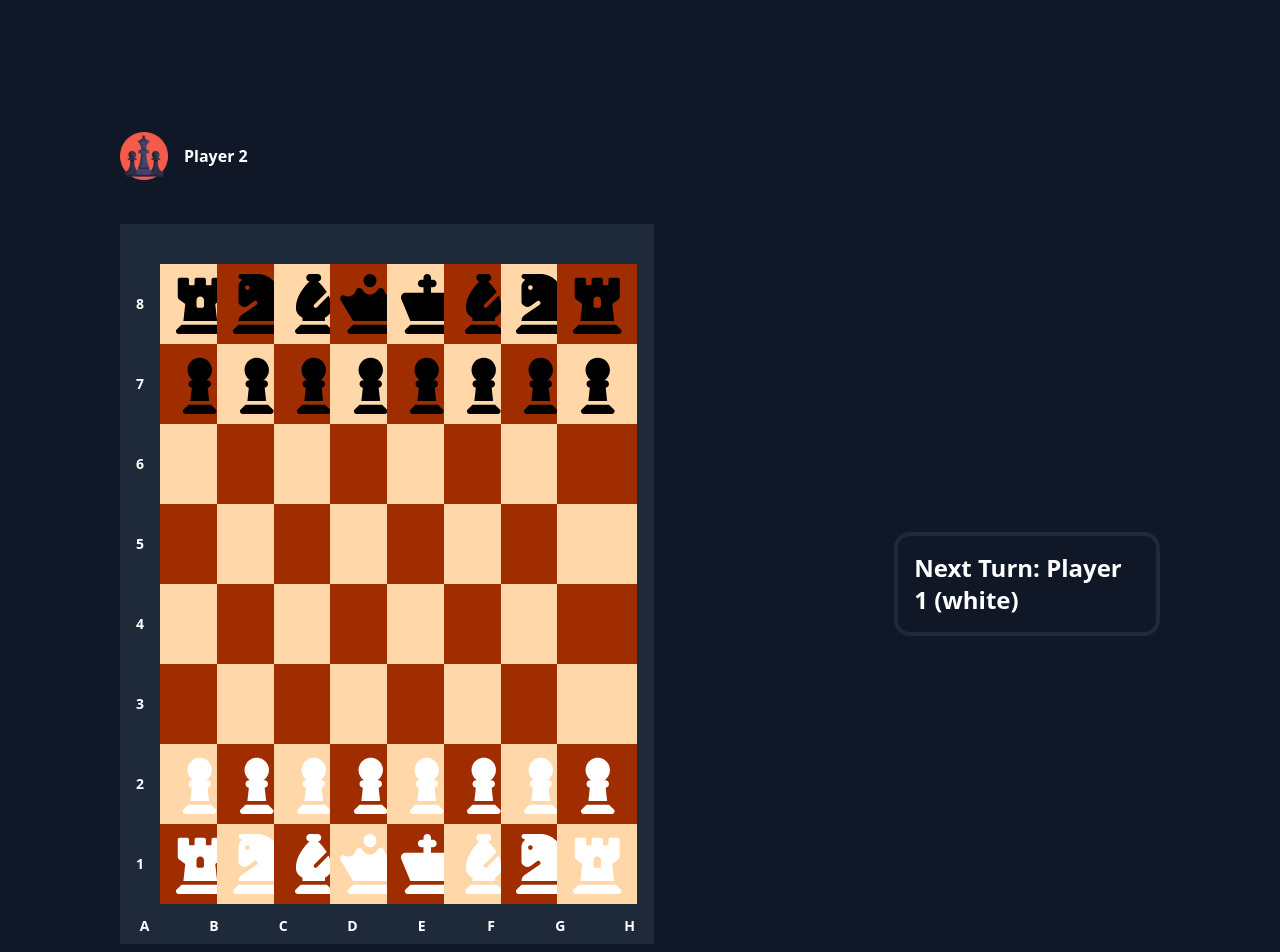
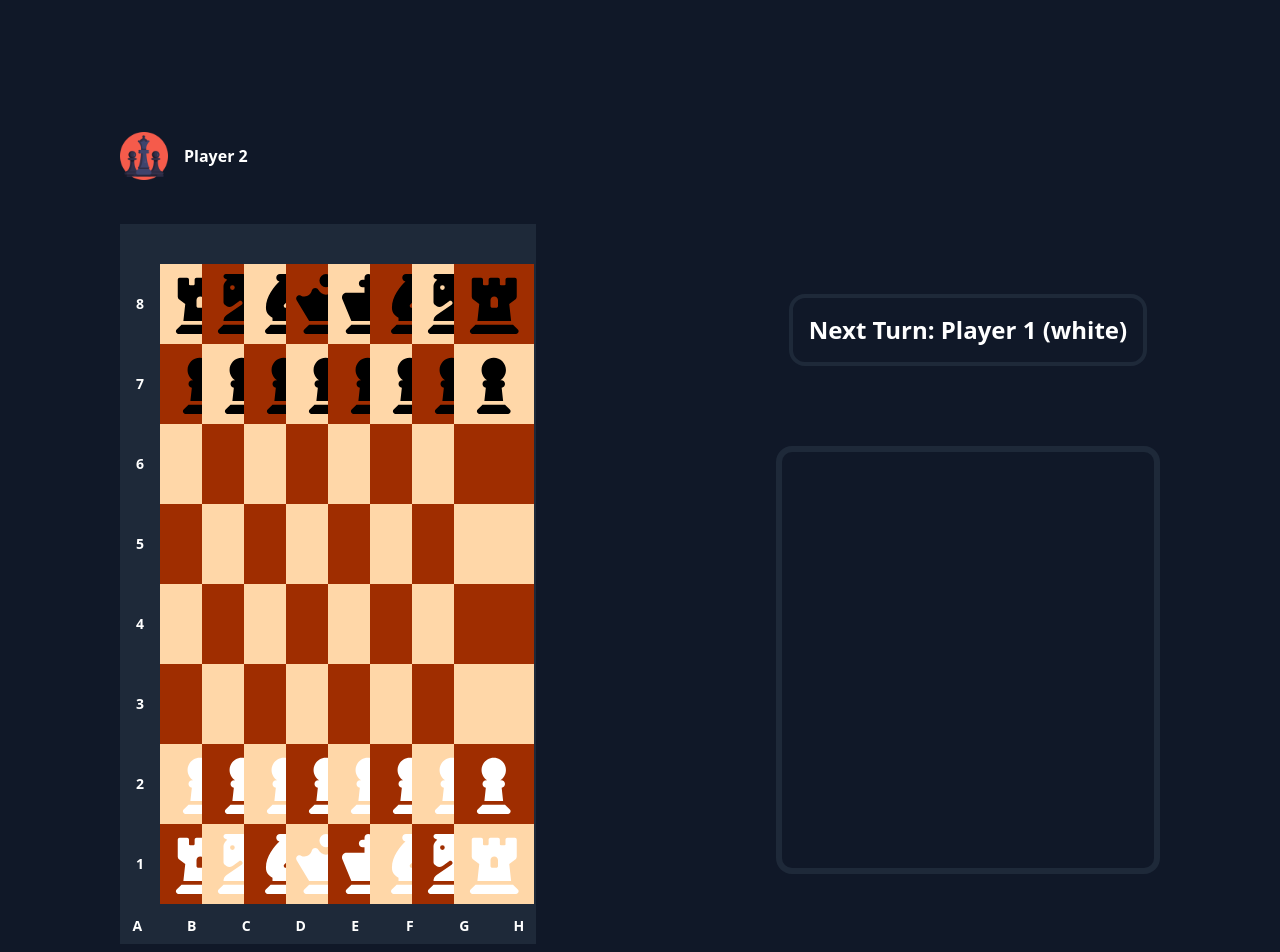
Before and after one commit to DariusBolos/mate-in-one, a React (Vite) app in the folder frontend/: page /game in a window 1280 px wide. Shown: the top 952 px of the page. Built offline with nearby package versions, Linux system fonts and the light colour scheme.

Commit message:
move tracker implementation

```diff
--- a/frontend/index.html
+++ b/frontend/index.html
@@ -2,7 +2,7 @@
 <html lang="en">
   <head>
     <meta charset="UTF-8" />
-    <link rel="icon" type="image/png" href="/frontend/src/assets/logo.png" />
+    <link rel="icon" type="image/png" href="./src/assets/logo.png" />
     <meta name="viewport" content="width=device-width, initial-scale=1.0" />
     <title>Mate in One</title>
   </head>
--- a/frontend/src/components/chess/board/Board.tsx
+++ b/frontend/src/components/chess/board/Board.tsx
@@ -7,7 +7,11 @@ import { selectStrategy } from '../../../utils/strategies/StrategySelector';
 import { Strategy } from '../../../types/Strategy';
 import { PieceColor } from '../../../types/Piece';
 
-export default function Board() {
+type Props = {
+    handleNewMoveDisplay: Function
+}
+
+export default function Board({handleNewMoveDisplay}: Props) {
     const boardLetters = "ABCDEFGH";
     const boardNumbers = "87654321";
 
@@ -61,7 +65,11 @@ export default function Board() {
 
         setValidMoves([]);
         setChessBoard(newBoard);
-        moveColor === "white" ? setMoveColor("black") : setMoveColor("white");
+
+        const moveCode = `${boardLetters.charAt(y)}${boardNumbers.charAt(8 - x)}`
+
+        moveColor === "white" ? (handleNewMoveDisplay("white", moveCode) || setMoveColor("black"))
+            : (handleNewMoveDisplay("black", moveCode) || setMoveColor("black"));
     };
 
     return (
--- a/frontend/src/components/chess/ui/MoveTracker.tsx
+++ b/frontend/src/components/chess/ui/MoveTracker.tsx
@@ -1,9 +1,27 @@
-export default function MoveTracker() {
+type Props = {
+    whiteMoves: string[],
+    blackMoves : string[]
+}
+
+
+export default function MoveTracker({whiteMoves, blackMoves}: Props) {
+
+    const sectionStyle = "w-32 h-96 flex flex-col justify-start items-center";
+    const entryStyle = "text-white font-bold m-2 text-xl";
+
     return (
-        <div className="flex w-64 h-64 overflow-scroll bg-white">
-            <p>h2</p>
-            <p>b7</p>
-            <p>c1</p>
+        <div className="flex flex-row justify-evenly w-sm p-4 overflow-scroll bg-inherit border-6 border-gray-800 rounded-2xl">
+            <div className={sectionStyle}>
+                {whiteMoves.map((move, index) =>
+                    <div className="flex flex-row justify-around">
+                        <p className={entryStyle}>{index + 1}.</p>
+                        <p key={`whiteMove-${index}`} className={entryStyle}>{move}</p>
+                    </div>
+                )}
+            </div>
+            <div className={sectionStyle}>
+                {blackMoves.map((move, index) => <p key={`blackMove-${index}`} className={entryStyle}>{move}</p>)}
+            </div>
         </div>
     )
 }
--- a/frontend/src/components/chess/ui/TurnBanner.tsx
+++ b/frontend/src/components/chess/ui/TurnBanner.tsx
@@ -4,6 +4,7 @@ type TurnBannerProps = {
 }
 
 export default function TurnBanner({player, color}: TurnBannerProps) {
+    // pass state function as prop
     return (
         <div className="w-m border-4 border-gray-800 content-center p-4 rounded-2xl">
             <p className="text-white font-bold text-2xl">Next Turn: {player} ({color})</p>
--- a/frontend/src/pages/game/GamePage.tsx
+++ b/frontend/src/pages/game/GamePage.tsx
@@ -1,19 +1,33 @@
+import { useState } from "react";
 import Board from "../../components/chess/board/Board";
-// import MoveTracker from "../../components/chess/ui/MoveTracker";
+import MoveTracker from "../../components/chess/ui/MoveTracker";
 import PlayerBanner from "../../components/chess/ui/PlayerBanner";
 import TurnBanner from "../../components/chess/ui/TurnBanner";
+import { PieceColor } from "../../types/Piece";
 
 export default function GamePage() {
+    const [whiteMoves, setWhiteMoves] = useState<string[]>([]);
+    const [blackMoves, setBlackMoves] = useState<string[]>([]);
+
+    const addMove = (color: PieceColor, move: string) => {
+        const moveDisplay = {
+            "white": setWhiteMoves,
+            "black": setBlackMoves
+        }
+
+       return moveDisplay[color](prevMoves => [...prevMoves, move]);
+    }
+
     return (
         <div className="flex flex-row justify-center items-center">
             <div className="flex flex-col items-baseline justify-evenly m-30 gap-8">
                 <PlayerBanner username="Player 2" avatar="" />
-                <Board />
+                <Board handleNewMoveDisplay={addMove}/>
                 <PlayerBanner username="Player 1" avatar="" />
             </div>
-            <div className="flex flex-col justify-evenly items-baseline h-dvh m-30">
+            <div className="flex flex-col justify-center gap-20 items-center h-dvh m-30">
                 <TurnBanner player="Player 1" color="white"/>
-                {/* <MoveTracker /> */}
+                <MoveTracker whiteMoves={whiteMoves} blackMoves={blackMoves} />
             </div>
         </div>
     )
```
